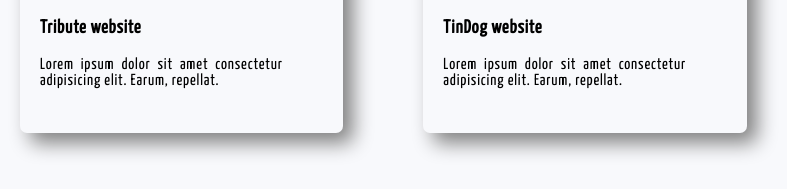
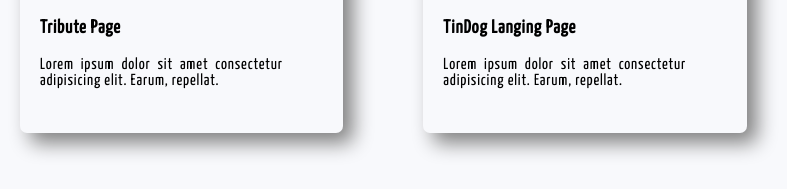
Before and after one commit to Tanveerrifu/personal-website, a plain HTML site: page index.html in a window 1280 px wide. Shown: the part 1298-1487 px from the top of the page, 68-855 px from the left. Drawn offline with Linux system fonts and the light colour scheme.

Commit message:
card heading changed

```diff
--- a/index.html
+++ b/index.html
@@ -40,12 +40,12 @@
         <h2 class="heading-text"><span id="text-highlight">LATEST</span> WORKING PROJECTS</h2>
         <div class="card">
             <img class="card-images" src="images/card-1.png" alt="">
-            <h3>Tribute website</h3>
+            <h3>Tribute Page</h3>
             <p>Lorem ipsum dolor sit amet consectetur adipisicing elit. Earum, repellat.</p>
         </div>
         <div class="card">
             <img class="card-images" src="images/card-2.png" alt="">
-            <h3>TinDog website</h3>
+            <h3>TinDog Langing Page</h3>
             <p>Lorem ipsum dolor sit amet consectetur adipisicing elit. Earum, repellat.</p>
         </div>
         <div class="card">
```
